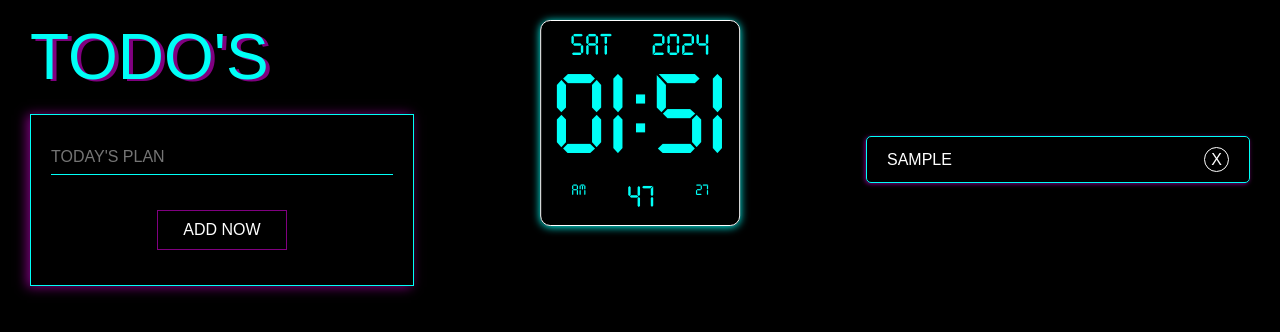
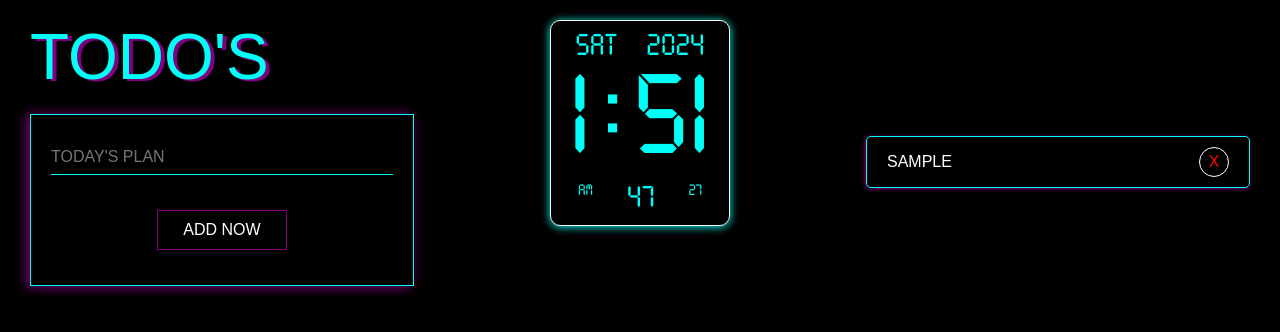
Before and after one commit to codermejba/ToDo-App-by-html-css-and-JS-, a plain HTML site: page index.html in a window 1280 px wide. Both pictures are taken after typing "Sample" into the empty fields and a click on the button "ADD NOW". Drawn offline with Linux system fonts and the light colour scheme.

Commit message:
AM/PM added on updateClock function

```diff
--- a/console.js
+++ b/console.js
@@ -4,6 +4,7 @@
 const yearElement = document.querySelector(".year");
 const dateElement = document.querySelector(".date");
 const dayElement = document.querySelector(".day");
+const timeFormate = document.querySelector(".timeFormate");
 const getValue = document.querySelector("#getvalue");
 
 let todoList = [];
@@ -22,13 +23,22 @@
 function updateClock() {
   const currentDate = new Date();
   const getMinute = currentDate.getMinutes().toString().padStart(2, "0");
-  const getHour = currentDate.getHours().toString().padStart(2, "0");
+  let getHour = currentDate.getHours();
   const getSeconds = currentDate.getSeconds().toString().padStart(2, "0");
   const getYear = currentDate.getFullYear();
   const todayDate = currentDate.getDate().toString().padStart(2, "0");
 
   const dayIndex = currentDate.getDay();
   const todayName = daysOfWeek[dayIndex];
+
+  //am pm update
+
+  if (getHour >= 12) {
+    getHour = getHour - 12;
+    timeFormate.innerHTML = "PM";
+  } else {
+    timeFormate.innerHTML = "AM";
+  }
 
   hourElement.innerHTML = getHour;
   minuteElement.innerHTML = getMinute;
@@ -66,6 +76,7 @@
   newDiv.classList.add("todoList");
 
   // Set text content for the paragraph and button
+  pTag.classList.add("listContent");
   pTag.textContent = item;
   buttonTag.textContent = "X";
 
@@ -130,6 +141,25 @@
   }
 });
 
+//edit list and update function
+/*
+function editToDolist() {
+  let a=document.querySelectorAll('.listContent')
+a.forEach((list,index)=>{
+
+  list.addEventListener('click',()=>{
+    list.setAttribute("contenteditable", "true")
+  })
+todoList[index]=list.textContent
+
+localStorage.setItem('ModernTodos',JSON.stringify(todoList))
+})
+
+
+}
+setInterval(handleToDolist,1000)
+handleToDolist() */
+
 // Initial application setup
 makeList();
 Watch();
--- a/index.html
+++ b/index.html
@@ -33,7 +33,7 @@
                     <div class="minute"></div>
                 </div>
                 <div class="watchButtom">
-                    <div class="tiemFormate">am</div>
+                    <div class="timeFormate">am</div>
                     <div class="second">01</div>
                     <div class="date"></div>
                 </div>
--- a/style.css
+++ b/style.css
@@ -21,9 +21,20 @@
     display: flex;
     justify-content: space-between;
 }
-
+.main {
+    font-family: 'Digital-Fonts', sans-serif;
+    cursor: default;
+    font-family: 'Digital-Fonts', sans-serif;
+    cursor: default;
+    transition: all .3s;
+    position: absolute;
+    top: 0;
+    right: 0;
+    transform: translateX(0);
+    background: #000;
+}
 .watch {
-
+   min-width: 180px;
 border-radius: 10px;
 box-shadow: 0px 1px 8px #00fff7;
 transition: all .3s;
@@ -41,18 +52,7 @@
 
 }
 
-.main {
-    font-family: 'Digital-Fonts', sans-serif;
-    cursor: default;
-    font-family: 'Digital-Fonts', sans-serif;
-    cursor: default;
-    transition: all .3s;
-    position: absolute;
-    top: 0;
-    right: 0;
-    transform: translateX(0);
-    background: #000;
-}
+
 .watchTop,.watchButtom{
     justify-content: space-around;
 }
@@ -60,13 +60,18 @@
     display: flex;
 
 }
-
+.watchBody{
+    align-items: center;
+    justify-content: center;
+}
 .hour,
 .mid,
 .minute {
     font-size: 15vh;
 }
-
+.mid{
+    margin: 0 10px;
+}
 .day,.second,.year{
     font-size: 4vh;
 }
@@ -144,10 +149,13 @@
 cursor: default;
 }
 
-
+.todoList p{
+    max-width: 85%;
+}
 .todoList button{
-    height: 25px;
-    width: 25px;
+    height: 30px;
+    width: 30px;
+    color: red;
     border-radius: 50%;
     border: 1px solid white;
     display: flex;
```
